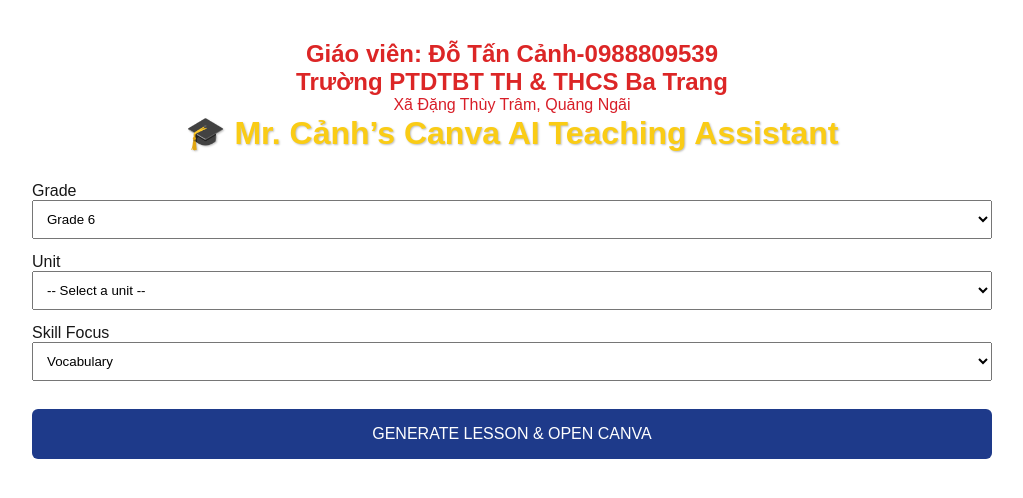
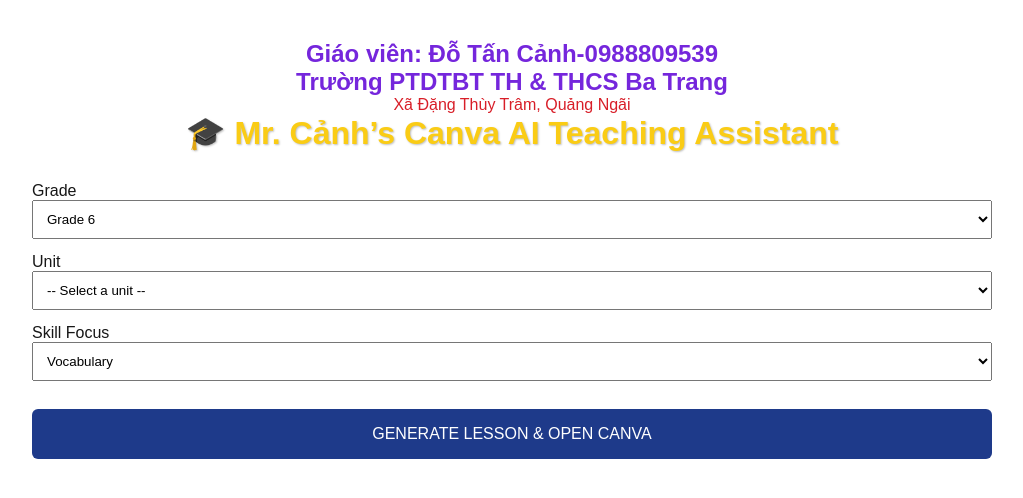
Before and after one commit to tancanhdo-commits/mr-canh-canva-assistant, a Next.js app: page / in a window 1280 px wide. Shown: the top 498 px of the page, without its empty margins (128-1151 px from the left). Built offline with nearby package versions, Linux system fonts and the light colour scheme.

Commit message:
Update page.tsx

```diff
--- a/app/page.tsx
+++ b/app/page.tsx
@@ -153,9 +153,9 @@
     <main style={{ maxWidth: 960, margin: "40px auto", fontFamily: "Arial" }}>
       {/* HEADER */}
       <header style={{ textAlign: "center", marginBottom: 30 }}>
-        <h2 style={{ color: "#dc2626", fontWeight: 700 }}>
+        <h2 style={{ color: "#7526dc", fontWeight: 700 }}>
         Giáo viên: Đỗ Tấn Cảnh-0988809539
-         <p style={{ color: "#5d15e2" }}></p>
+         <p style={{ color: "#8ca326" }}></p>
           Trường PTDTBT TH & THCS Ba Trang
         </h2>
 
```
